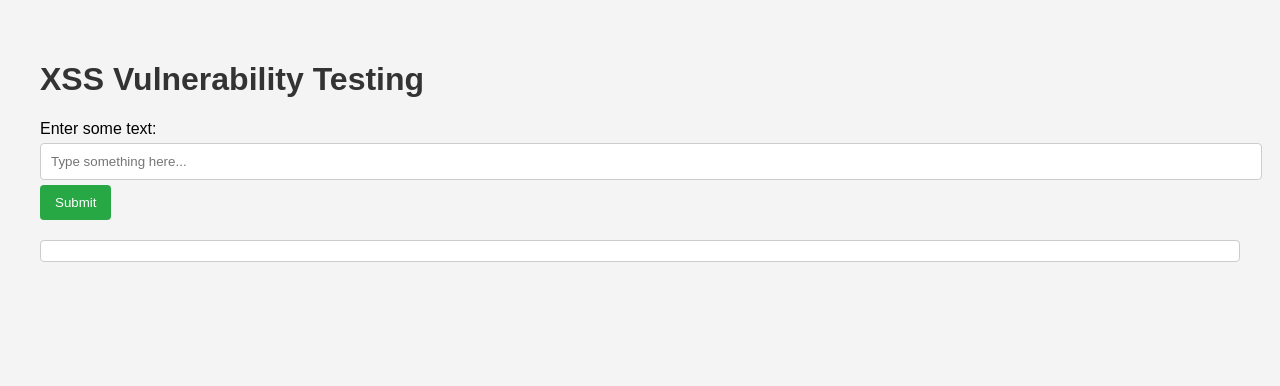
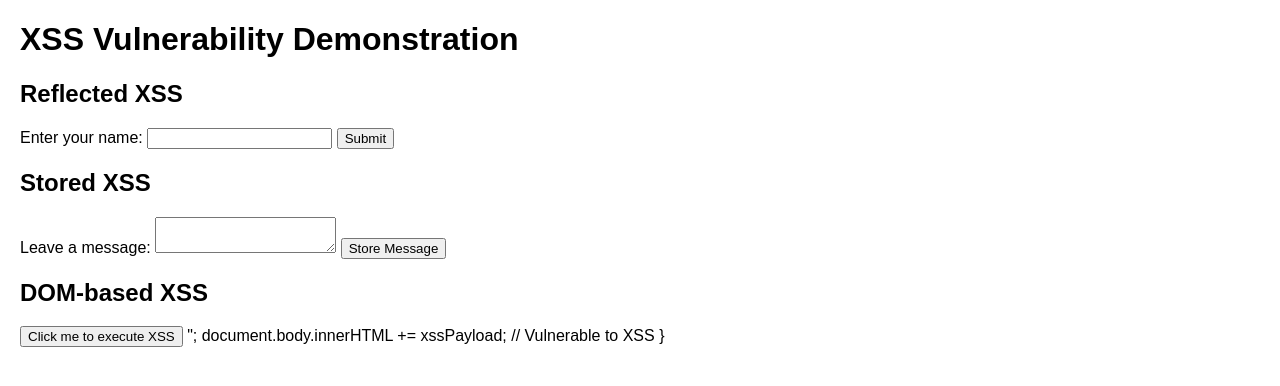
Before and after one commit to buraman1623/xss, a plain HTML site: page index.html in a window 1280 px wide. Drawn offline with Linux system fonts and the light colour scheme.

Commit message:
index.html

```diff
--- a/index.html
+++ b/index.html
@@ -1,69 +1,79 @@
-
 <!DOCTYPE html>
 <html lang="en">
 <head>
     <meta charset="UTF-8">
     <meta name="viewport" content="width=device-width, initial-scale=1.0">
-    <title>XSS Vulnerability Test</title>
+    <title>XSS Vulnerability Demo</title>
     <style>
         body {
             font-family: Arial, sans-serif;
             margin: 20px;
-            padding: 20px;
-            background-color: #f4f4f4;
-            border-radius: 8px;
         }
-        h1 {
-            color: #333;
-        }
-        form {
-            margin-bottom: 20px;
-        }
-        input[type="text"] {
-            width: 100%;
-            padding: 10px;
-            margin: 5px 0;
-            border: 1px solid #ccc;
-            border-radius: 4px;
-        }
-        button {
-            padding: 10px 15px;
-            background-color: #28a745;
-            color: white;
-            border: none;
-            border-radius: 4px;
-            cursor: pointer;
-        }
-        button:hover {
-            background-color: #218838;
-        }
-        .output {
-            margin-top: 20px;
-            padding: 10px;
-            background-color: #fff;
-            border: 1px solid #ccc;
-            border-radius: 4px;
+        .alert {
+            color: red;
+            font-weight: bold;
         }
     </style>
 </head>
 <body>
 
-<h1>XSS Vulnerability Testing</h1>
-<form id="xssForm">
-    <label for="userInput">Enter some text:</label>
-    <input type="text" id="userInput" placeholder="Type something here...">
-    <button type="submit">Submit</button>
-</form>
+    <h1>XSS Vulnerability Demonstration</h1>
 
-<div class="output" id="outputArea"></div>
+    <!-- Reflected XSS -->
+    <h2>Reflected XSS</h2>
+    <form id="reflected-form" action="" method="GET">
+        <label for="reflected-input">Enter your name:</label>
+        <input type="text" id="reflected-input" name="name">
+        <button type="submit">Submit</button>
+    </form>
+    <div id="reflected-output"></div>
 
-<script>
-    document.getElementById('xssForm').addEventListener('submit', function(event) {
-        event.preventDefault(); // Prevent the form from submitting normally
-        const userInput = document.getElementById('userInput').value;
-        document.getElementById('outputArea').innerHTML = userInput; // Vulnerable to XSS
-    });
-</script>
+    <script>
+        // Reflected XSS
+        const urlParams = new URLSearchParams(window.location.search);
+        const userName = urlParams.get('name');
+        if (userName) {
+            document.getElementById('reflected-output').innerHTML = `Hello, ${userName}!`; // Vulnerable to XSS
+        }
+    </script>
+
+    <!-- Stored XSS -->
+    <h2>Stored XSS</h2>
+    <form id="stored-form">
+        <label for="stored-input">Leave a message:</label>
+        <textarea id="stored-input" name="message"></textarea>
+        <button type="button" onclick="storeMessage()">Store Message</button>
+    </form>
+    <div id="stored-output"></div>
+
+    <script>
+        let storedMessages = [];
+
+        function storeMessage() {
+            const message = document.getElementById('stored-input').value;
+            storedMessages.push(message);
+            displayMessages();
+        }
+
+        function displayMessages() {
+            const outputDiv = document.getElementById('stored-output');
+            outputDiv.innerHTML = ''; // Clear previous messages
+            storedMessages.forEach(msg => {
+                outputDiv.innerHTML += `<p>${msg}</p>`; // Vulnerable to XSS
+            });
+        }
+    </script>
+
+    <!-- DOM-based XSS -->
+    <h2>DOM-based XSS</h2>
+    <button onclick="executeXSS()">Click me to execute XSS</button>
+
+    <script>
+        function executeXSS() {
+            const xssPayload = "<script>alert('DOM-based XSS!');</script>";
+            document.body.innerHTML += xssPayload; // Vulnerable to XSS
+        }
+    </script>
 
 </body>
 </html>
```
